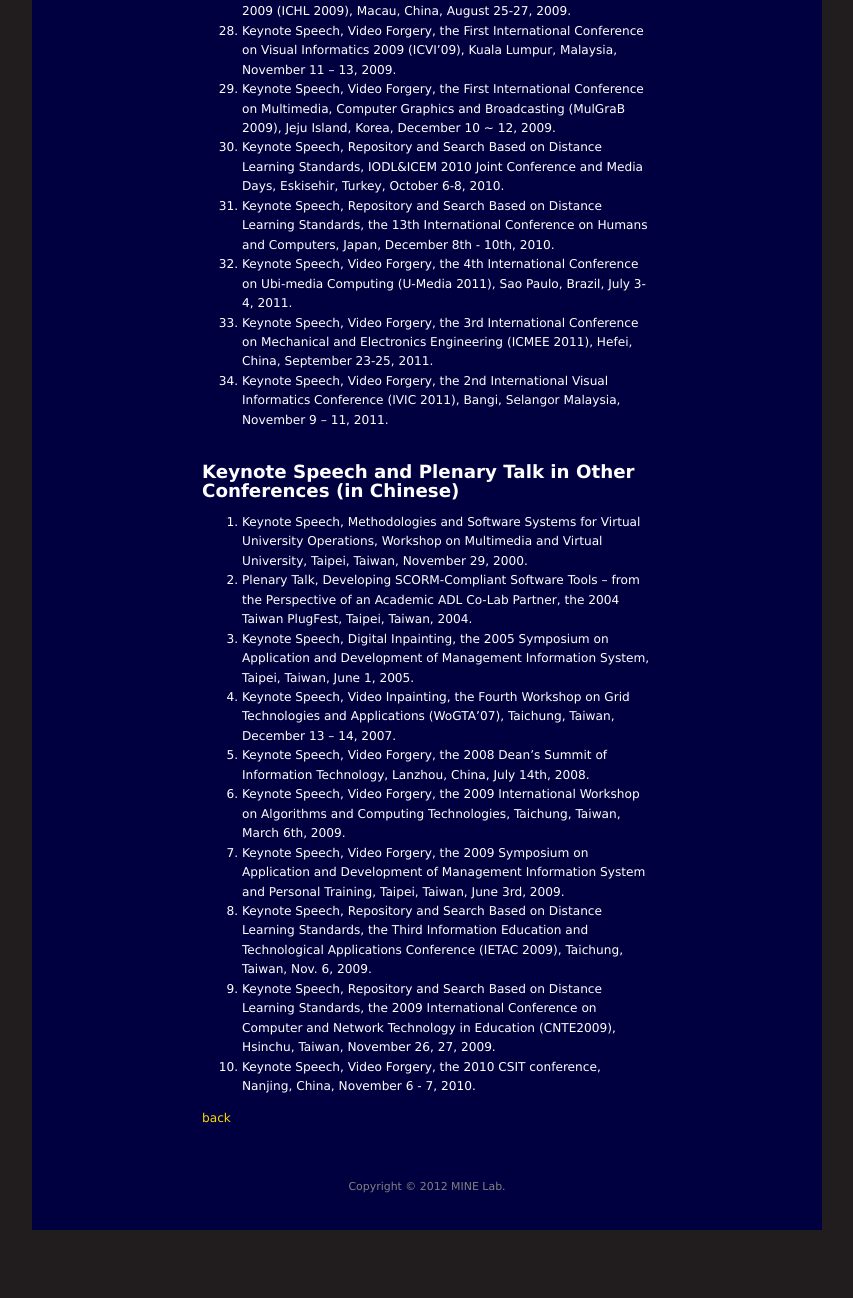
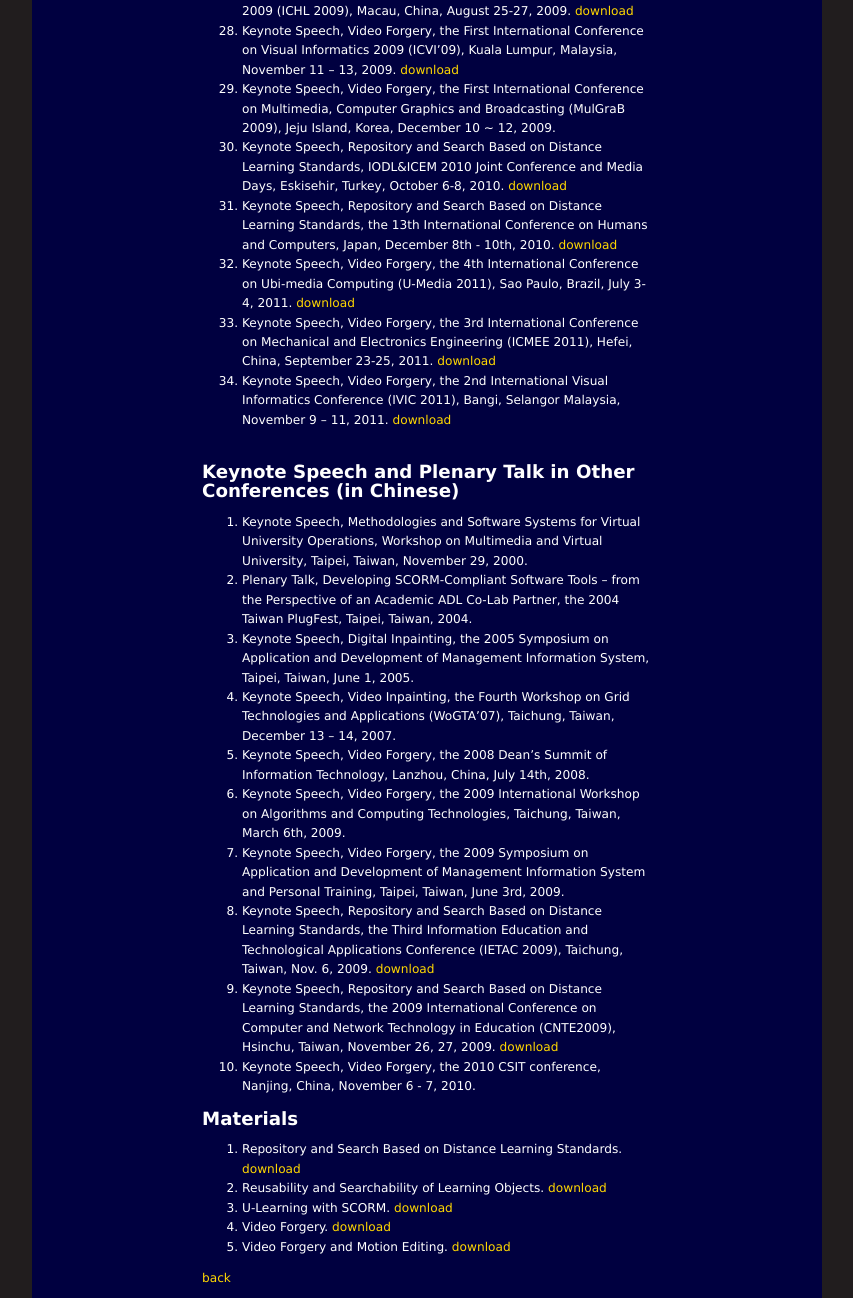
Before and after one commit to MINELab/TShih, a plain HTML site: page KeynoteSpeech.html in a window 1280 px wide. Shown: the part 2237-3535 px from the top of the page, without its empty margins (213-1066 px from the left). Before the commit the page ends 3467 px from the top, so only its background shows below. Drawn offline with Linux system fonts and the light colour scheme.

Commit message:
Update new download links for keynote speech and tutorial

```diff
--- a/KeynoteSpeech.html
+++ b/KeynoteSpeech.html
@@ -72,14 +72,14 @@
 <li>Keynote Speech, Video Forgery, Computer Application in Control, Instrument and Simulation, (CACIS 2009), Nanning, Guangxi, China, July 18-20, 2009.</li>
 <li>Keynote Speech, Repository and Search Based on Distance Learning Standards, the 2009 IEEE International Symposium on IT in Medicine & Education (ITME 2009), Jinan, China, August 10 - 12, 2009.</li>
 <li>Keynote Speech, Video Forgery, the 2009 IEEE International Conference on Information Assurance and Security (IAS’2009), Xi’an, China, August 18-20, 2009.</li>
-<li>Keynote Speech, Repository and Search Based on Distance Learning Standards, International Conference on Hybrid Learning 2009 (ICHL 2009), Macau, China, August 25-27, 2009.</li>
-<li>Keynote Speech, Video Forgery, the First International Conference on Visual Informatics 2009 (ICVI’09), Kuala Lumpur, Malaysia, November 11 – 13, 2009.</li>
+<li>Keynote Speech, Repository and Search Based on Distance Learning Standards, International Conference on Hybrid Learning 2009 (ICHL 2009), Macau, China, August 25-27, 2009. <a href="keynotes/Repository and Search Based on Distance Learning Standards/">download</a></li>
+<li>Keynote Speech, Video Forgery, the First International Conference on Visual Informatics 2009 (ICVI’09), Kuala Lumpur, Malaysia, November 11 – 13, 2009. <a href="keynotes/Video Forgery/">download</a></li>
 <li>Keynote Speech, Video Forgery, the First International Conference on Multimedia, Computer Graphics and Broadcasting (MulGraB 2009), Jeju Island, Korea, December 10 ~ 12, 2009.</li>
-<li>Keynote Speech, Repository and Search Based on Distance Learning Standards, IODL&ICEM 2010 Joint Conference and Media Days, Eskisehir, Turkey, October 6-8, 2010.</li>
-<li>Keynote Speech, Repository and Search Based on Distance Learning Standards, the 13th International Conference on Humans and Computers, Japan, December 8th - 10th, 2010.</li>
-<li>Keynote Speech, Video Forgery, the 4th International Conference on Ubi-media Computing (U-Media 2011), Sao Paulo, Brazil, July 3-4, 2011.</li>
-<li>Keynote Speech, Video Forgery, the 3rd International Conference on Mechanical and Electronics Engineering (ICMEE 2011), Hefei, China, September 23-25, 2011.</li>
-<li>Keynote Speech, Video Forgery, the 2nd International Visual Informatics Conference (IVIC 2011), Bangi, Selangor Malaysia, November 9 – 11, 2011.</li>
+<li>Keynote Speech, Repository and Search Based on Distance Learning Standards, IODL&ICEM 2010 Joint Conference and Media Days, Eskisehir, Turkey, October 6-8, 2010. <a href="keynotes/Repository and Search Based on Distance Learning Standards/">download</a></li>
+<li>Keynote Speech, Repository and Search Based on Distance Learning Standards, the 13th International Conference on Humans and Computers, Japan, December 8th - 10th, 2010. <a href="keynotes/Repository and Search Based on Distance Learning Standards/">download</a></li>
+<li>Keynote Speech, Video Forgery, the 4th International Conference on Ubi-media Computing (U-Media 2011), Sao Paulo, Brazil, July 3-4, 2011. <a href="keynotes/Video Forgery and Motion Editing/">download</a></li>
+<li>Keynote Speech, Video Forgery, the 3rd International Conference on Mechanical and Electronics Engineering (ICMEE 2011), Hefei, China, September 23-25, 2011. <a href="keynotes/Video Forgery and Motion Editing/">download</a></li>
+<li>Keynote Speech, Video Forgery, the 2nd International Visual Informatics Conference (IVIC 2011), Bangi, Selangor Malaysia, November 9 – 11, 2011. <a href="keynotes/Video Forgery and Motion Editing/">download</a></li>
 </ol>
 
 &nbsp;<h2>Keynote Speech and Plenary Talk in Other Conferences (in Chinese)</h2>
@@ -92,9 +92,18 @@
 <li>Keynote Speech, Video Forgery, the 2008 Dean’s Summit of Information Technology, Lanzhou, China, July 14th, 2008. </li>
 <li>Keynote Speech, Video Forgery, the 2009 International Workshop on Algorithms and Computing Technologies, Taichung, Taiwan, March 6th, 2009.</li>
 <li>Keynote Speech, Video Forgery, the 2009 Symposium on Application and Development of Management Information System and Personal Training, Taipei, Taiwan, June 3rd, 2009.</li>
-<li>Keynote Speech, Repository and Search Based on Distance Learning Standards, the Third Information Education and Technological Applications Conference (IETAC 2009), Taichung, Taiwan, Nov. 6, 2009.</li>
-<li>Keynote Speech, Repository and Search Based on Distance Learning Standards, the 2009 International Conference on Computer and Network Technology in Education (CNTE2009), Hsinchu, Taiwan, November 26, 27, 2009.</li>
+<li>Keynote Speech, Repository and Search Based on Distance Learning Standards, the Third Information Education and Technological Applications Conference (IETAC 2009), Taichung, Taiwan, Nov. 6, 2009. <a href="keynotes/Repository and Search Based on Distance Learning Standards">download</a></li>
+<li>Keynote Speech, Repository and Search Based on Distance Learning Standards, the 2009 International Conference on Computer and Network Technology in Education (CNTE2009), Hsinchu, Taiwan, November 26, 27, 2009. <a href="keynotes/Repository and Search Based on Distance Learning Standards">download</a></li>
 <li>Keynote Speech, Video Forgery, the 2010 CSIT conference, Nanjing, China, November 6 - 7, 2010.</li>
+</ol>
+
+<h2>Materials</h2>
+<ol>
+<li>Repository and Search Based on Distance Learning Standards. <a href="keynotes/Repository and Search Based on Distance Learning Standards/">download</a></li>
+<li>Reusability and Searchability of Learning Objects. <a href="keynotes/Reusability and Searchability of Learning Objects/">download</a></li>
+<li>U-Learning with SCORM. <a href="keynotes/U-Learning with SCORM/">download</a></li>
+<li>Video Forgery. <a href="keynotes/Video Forgery/">download</a></li>
+<li>Video Forgery and Motion Editing. <a href="keynotes/Video Forgery and Motion Editing/">download</a></li>
 </ol>
 
 <p><a href="Activities.html">back</a></p>
```
Also changed, not shown: Tutorial.html (+18 -17 lines).
